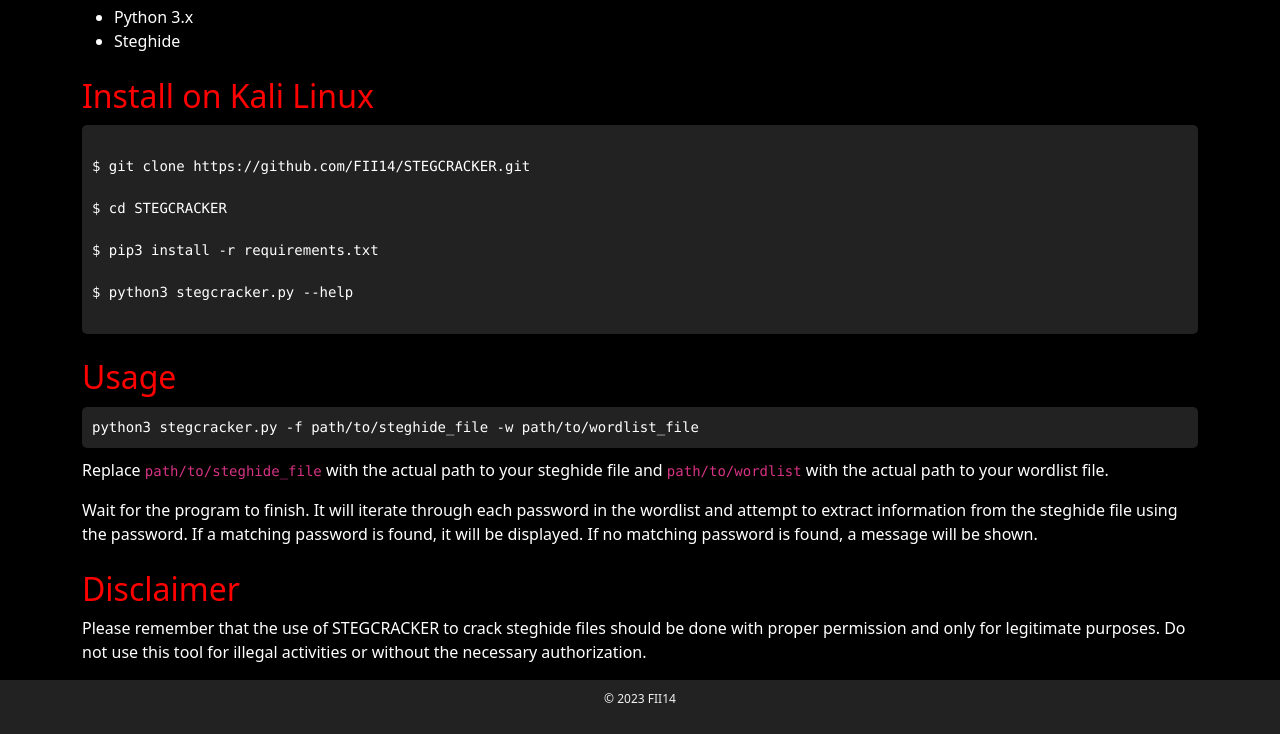
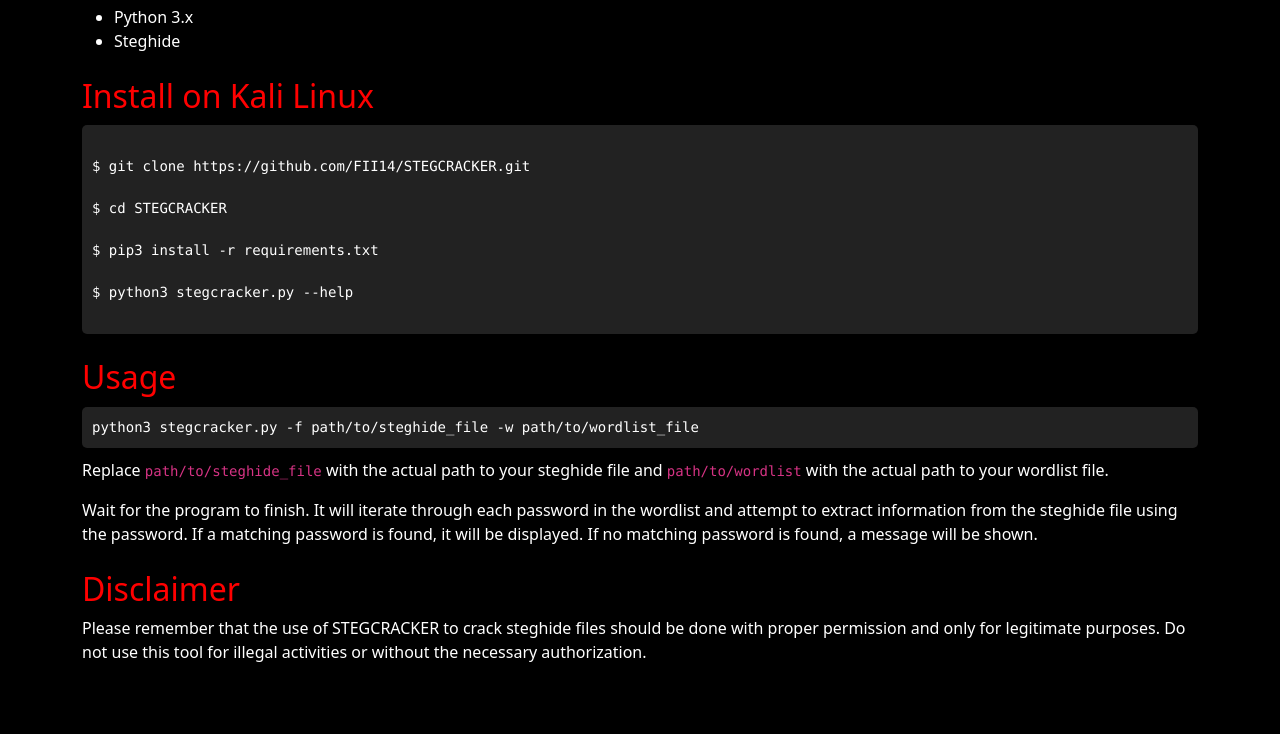
Before and after one commit to FII14/STEGCRACKER.github.io, a plain HTML site: page index.html in a window 1280 px wide. Shown: the part 650-1384 px from the top of the page. After the commit the page ends 1330 px from the top, so only its background shows below. Drawn offline with nearby package versions, Linux system fonts and the light colour scheme.

Commit message:
Update index.html

```diff
--- a/index.html
+++ b/index.html
@@ -24,13 +24,6 @@
     }
     .code-block pre {
       margin-bottom: 0;
-    }
-    .footer {
-      background-color: #222;
-      padding: 10px;
-      text-align: center;
-      font-size: 12px;
-      color: #f2f2f2;
     }
   </style>
     <script>
@@ -98,8 +91,5 @@ $ python3 stegcracker.py --help
 
   <!-- Bootstrap JS -->
   <script src="https://cdn.jsdelivr.net/npm/bootstrap@5.3.0/dist/js/bootstrap.bundle.min.js"></script>
-  <div class="footer">
-    <p>&copy; 2023 FII14</p>
-  </div>
 </body>
 </html>
```
